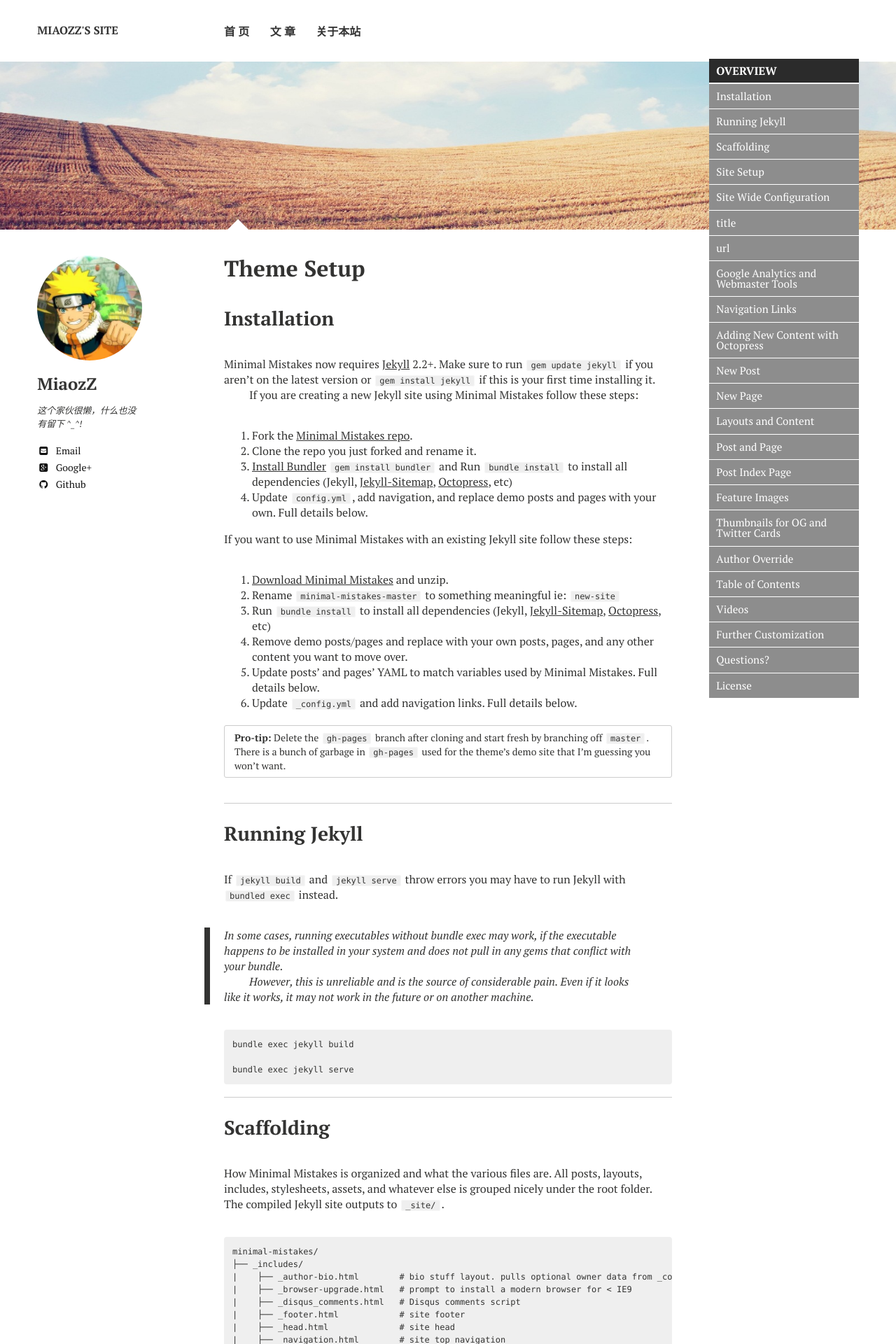
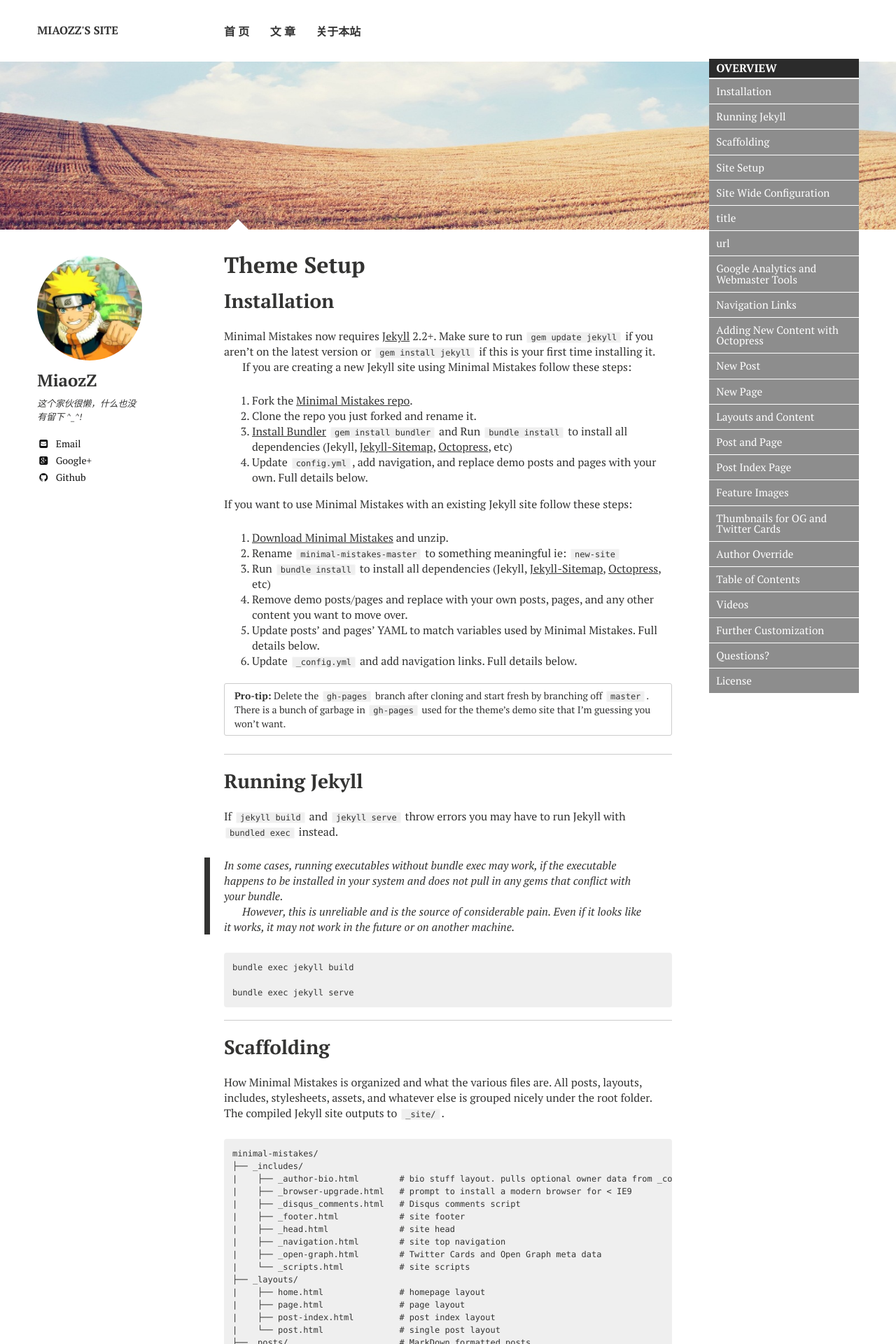
Before and after one commit to buptmiao/buptmiao.github.io, a Jekyll site: the page built from theme-setup/index.md, in a window 1280 px wide. Shown: the top 1920 px of the page at 70% size. Built offline with Jekyll 4.4.1, drawn with Linux system fonts in a browser that asks for light colours; nearby versions of some CDN libraries.

```diff
--- a/_sass/variables.scss
+++ b/_sass/variables.scss
@@ -1,6 +1,6 @@
 // TYPOGRAPHY ================================================
 $doc-font-size: 16;
-$doc-line-height: 36;
+$doc-line-height: 26;
 $paragraph-indent: true !default;
 //$base-font: 'PT Serif', serif;
 $base-font: 'PT Serif', Arial, Microsoft YaHei, Hiragino Sans GB, WenQuanYi Micro Hei;
```
